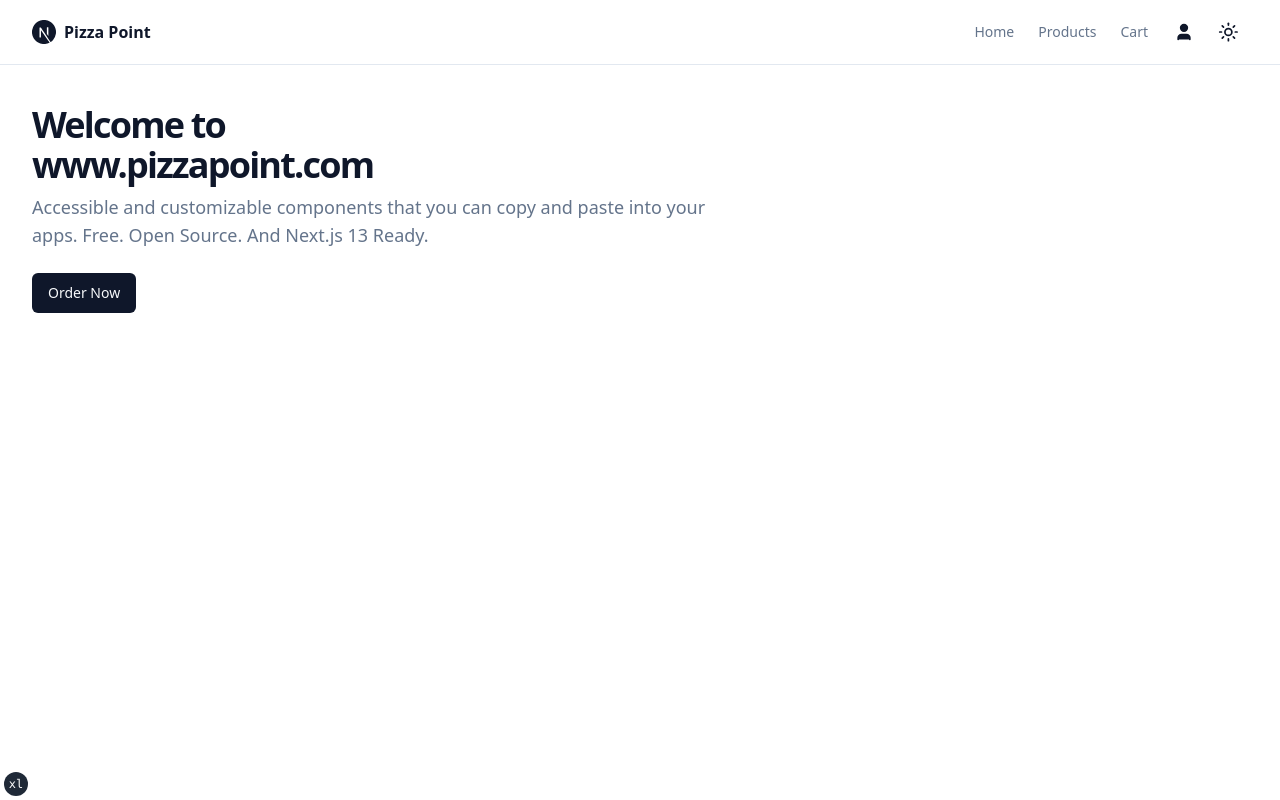
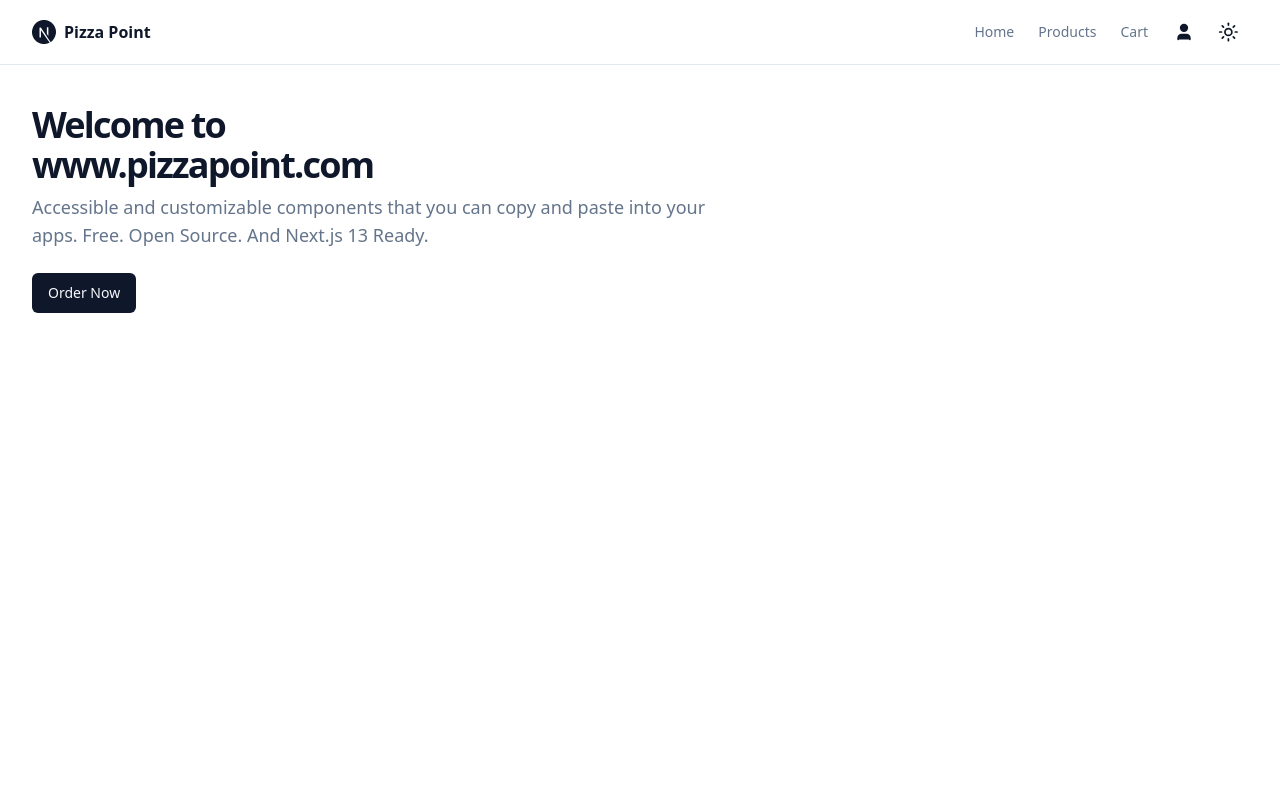
Before and after one commit to sunilgawai/www.pizzapoint.com, a Next.js app: page / in a window 1280 px wide. Built offline with nearby package versions, Linux system fonts and the light colour scheme.

Commit message:
viewport themeColor configured

```diff
--- a/src/app/layout.tsx
+++ b/src/app/layout.tsx
@@ -1,5 +1,5 @@
 import "@/styles/globals.css"
-import { Metadata } from "next"
+import { Metadata, Viewport } from "next"
 
 import { siteConfig } from "@/config/site"
 import { fontSans } from "@/lib/fonts"
@@ -7,17 +7,22 @@ import { cn } from "@/lib/utils"
 import { SiteHeader } from "@/components/site-header"
 import { TailwindIndicator } from "@/components/tailwind-indicator"
 import { ThemeProvider } from "@/components/theme-provider"
-
+export const vieport: Viewport = {
+  themeColor: [
+    { media: "(prefers-color-scheme: light)", color: "white" },
+    { media: "(prefers-color-scheme: dark)", color: "black" },
+  ],
+}
 export const metadata: Metadata = {
   title: {
     default: siteConfig.name,
     template: `%s - ${siteConfig.name}`,
   },
   description: siteConfig.description,
-  themeColor: [
-    { media: "(prefers-color-scheme: light)", color: "white" },
-    { media: "(prefers-color-scheme: dark)", color: "black" },
-  ],
+  // themeColor: [
+  //   { media: "(prefers-color-scheme: light)", color: "white" },
+  //   { media: "(prefers-color-scheme: dark)", color: "black" },
+  // ],
   icons: {
     icon: "/favicon.ico",
     shortcut: "/favicon-16x16.png",
@@ -45,7 +50,7 @@ export default function RootLayout({ children }: RootLayoutProps) {
               <SiteHeader />
               <div className="flex-1">{children}</div>
             </div>
-            <TailwindIndicator />
+            {/* <TailwindIndicator /> */}
           </ThemeProvider>
         </body>
       </html>
```
